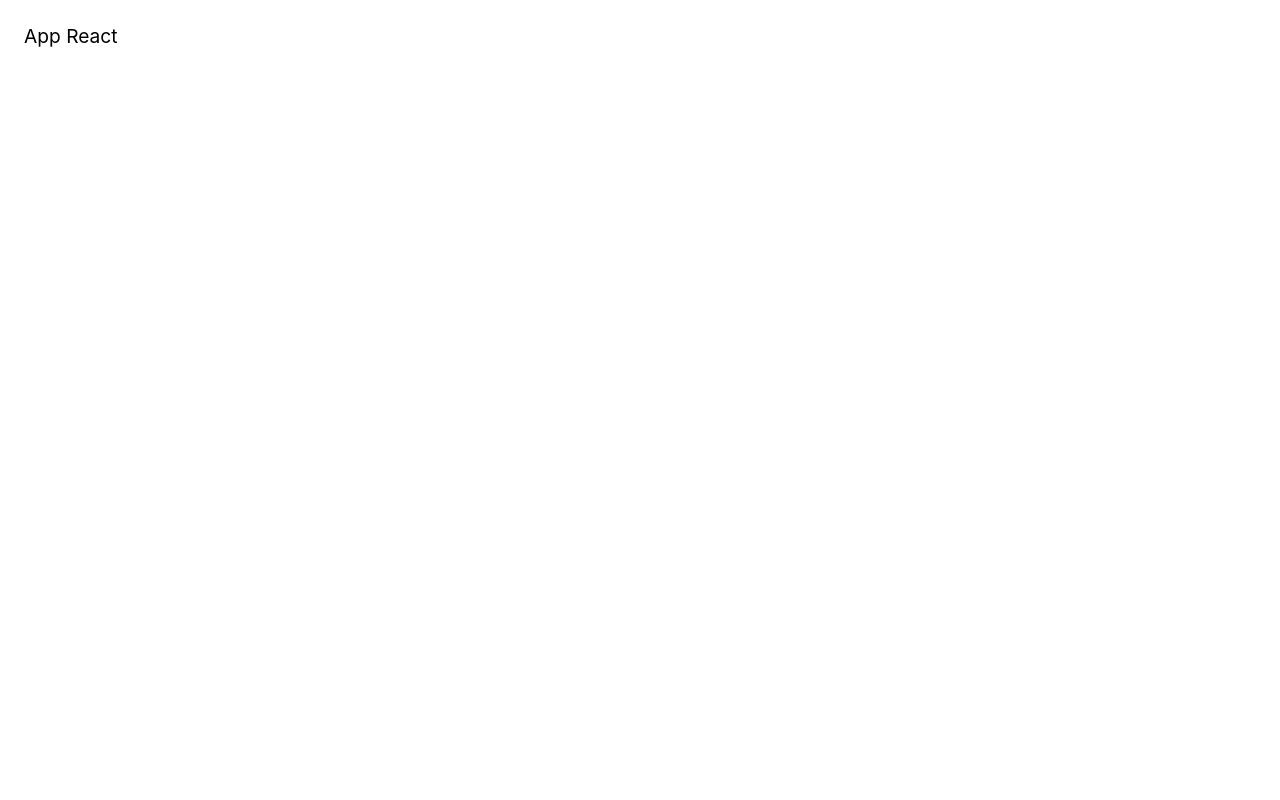
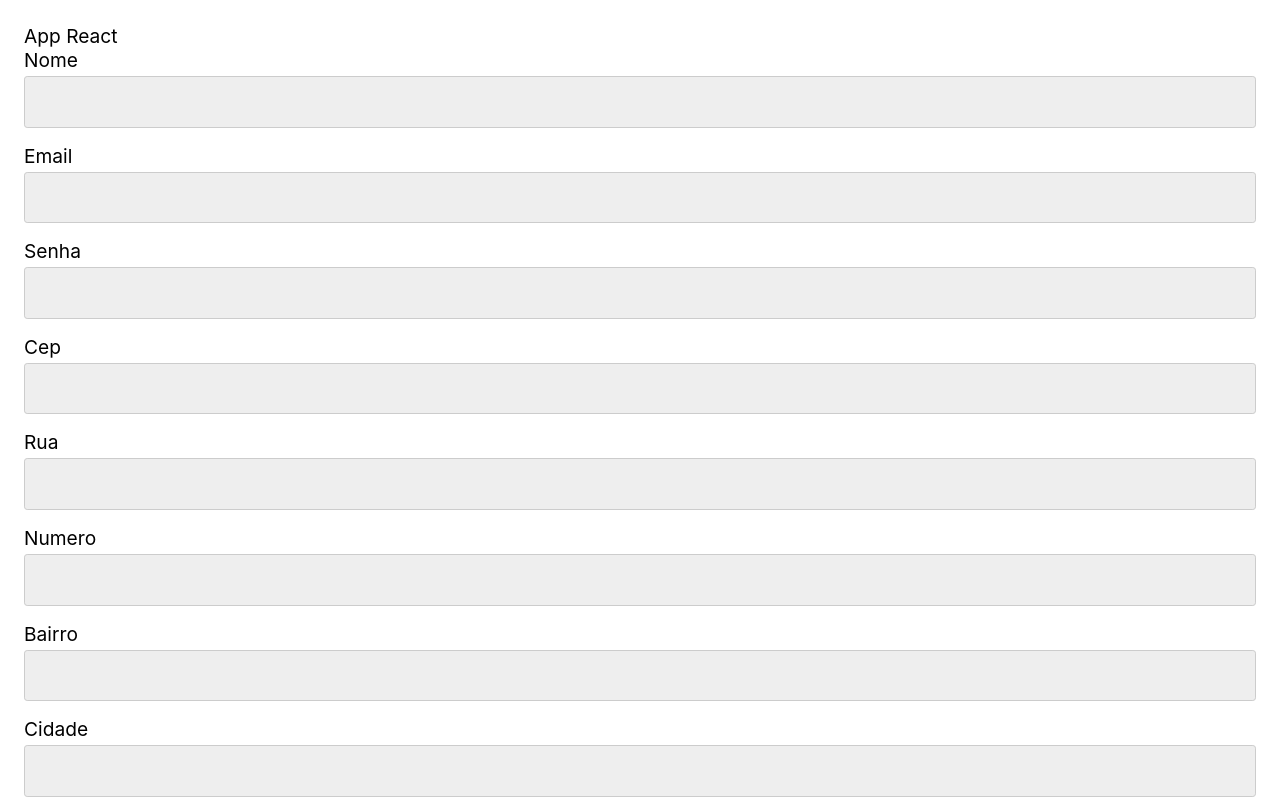
Before and after one commit to florencioMath/Course-ReactCompleto, a React (Create React App) app in the folder appreact/: page / in a window 1280 px wide. Shown: the top 800 px of the page. Built offline with nearby package versions, Linux system fonts and the light colour scheme.

Commit message:
feat: Exercício input

```diff
--- a/appreact/public/style.css
+++ b/appreact/public/style.css
@@ -54,7 +54,9 @@
   margin-bottom: 0.25rem;
 }
 
-input,
+input[type="text"],
+input[type="password"],
+input[type="email"],
 textarea {
   display: block;
   border: 1px solid #ccc;
@@ -63,9 +65,12 @@
   border-radius: var(--radius);
   background: #eee;
   transition: 0.2s;
+  margin-bottom: 1rem;
 }
 
-input:focus,
+input[type="text"]:focus,
+input[type="password"]:focus,
+input[type="email"]:focus,
 textarea:focus {
   outline: none;
   border-color: var(--color);
--- a/appreact/src/App.js
+++ b/appreact/src/App.js
@@ -1,9 +1,94 @@
 import React from "react";
 
 const App = () => {
+  const [response, setResponse] = React.useState(null);
+  const formFields = [
+    {
+      id: "nome",
+      label: "Nome",
+      type: "text",
+    },
+    {
+      id: "email",
+      label: "Email",
+      type: "email",
+    },
+    {
+      id: "senha",
+      label: "Senha",
+      type: "password",
+    },
+    {
+      id: "cep",
+      label: "Cep",
+      type: "text",
+    },
+    {
+      id: "rua",
+      label: "Rua",
+      type: "text",
+    },
+    {
+      id: "numero",
+      label: "Numero",
+      type: "text",
+    },
+    {
+      id: "bairro",
+      label: "Bairro",
+      type: "text",
+    },
+    {
+      id: "cidade",
+      label: "Cidade",
+      type: "text",
+    },
+    {
+      id: "estado",
+      label: "Estado",
+      type: "text",
+    },
+  ];
+
+  const [form, setForm] = React.useState(
+    formFields.reduce((acc, field) => {
+      return { ...acc, [field.id]: "" };
+    }, {}),
+  );
+
+  function handleChange({ target }) {
+    const { id, value } = target;
+    setForm({ ...form, [id]: value });
+  }
+
+  function handleSubmit(event) {
+    event.preventDefault();
+    fetch("https://ranekapi.origamid.dev/json/api/usuario", {
+      method: "POST",
+      headers: {
+        "Content-Type": "application/json",
+      },
+      body: JSON.stringify(form),
+    }).then((response) => setResponse(response));
+  }
   return (
     <>
       <div>App React</div>
+      <form onSubmit={handleSubmit}>
+        {formFields.map(({ id, label, type }) => (
+          <div key={id}>
+            <label htmlFor={id}>{label}</label>
+            <input
+              type={type}
+              id={id}
+              value={form[id]}
+              onChange={handleChange}
+            />
+          </div>
+        ))}
+        <button>Enviar</button>
+        {response && response.ok && <p>Usuário Criado!</p>}
+      </form>
     </>
   );
 };
```
